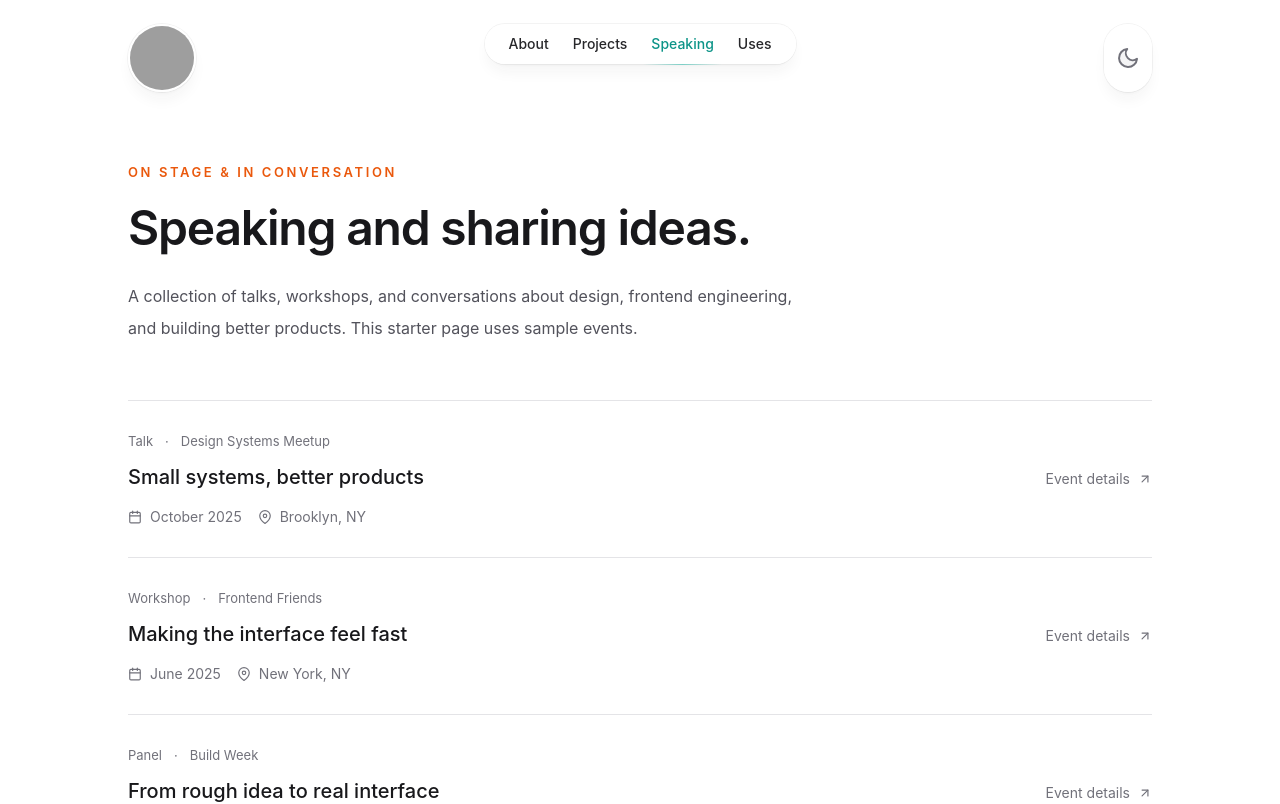
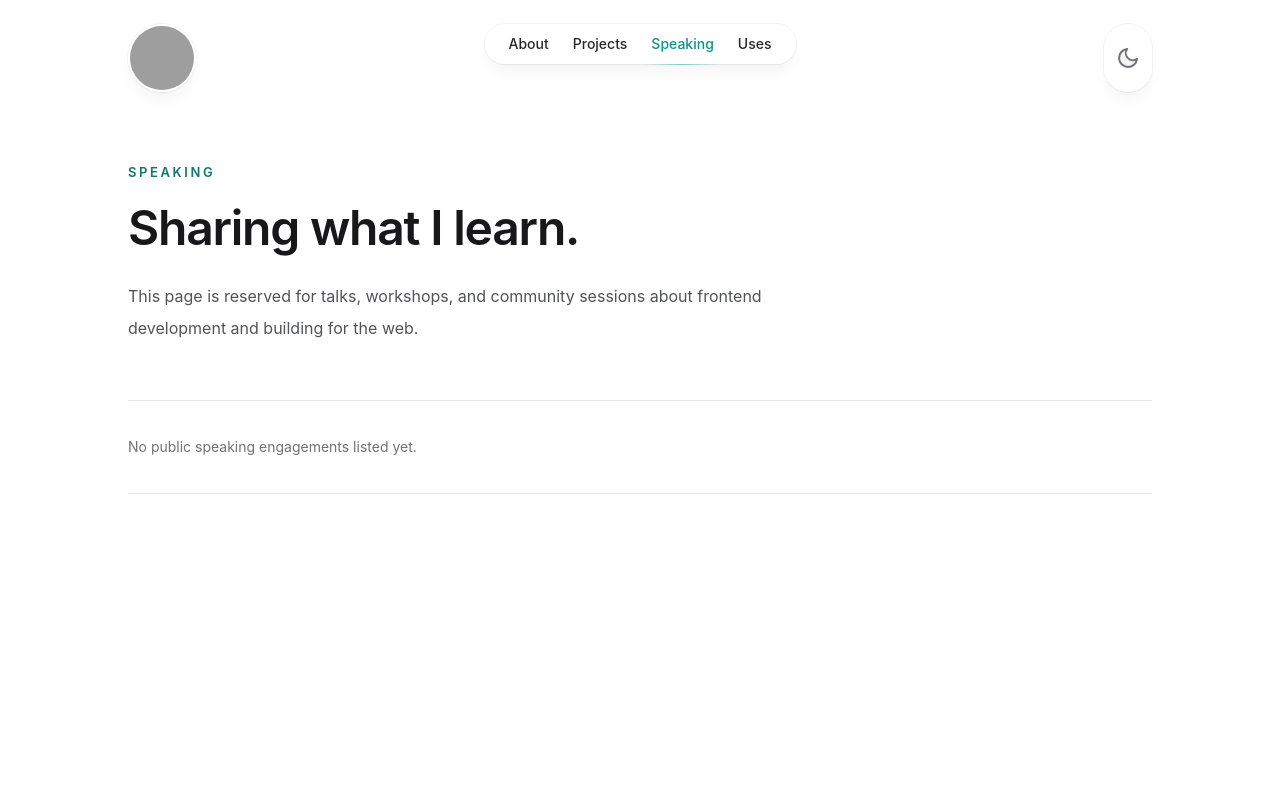
Before and after one commit to Amirsaboor/PersonalWebsite, a Next.js app: page /PersonalWebsite/speaking in a window 1280 px wide. Shown: the top 804 px of the page. Built offline with nearby package versions, Linux system fonts and the light colour scheme; grey boxes are pictures that could not be loaded.

Commit message:
Remove fictional speaking events

```diff
--- a/src/app/speaking/page.js
+++ b/src/app/speaking/page.js
@@ -1,14 +1,21 @@
 import { Container } from '@/components/Container'
-import { FiArrowUpRight, FiCalendar, FiMapPin } from 'react-icons/fi'
 
-export const metadata = { title: 'Speaking', description: 'Talks and events from Alex Morgan.' }
-
-const talks = [
-  { event: 'Design Systems Meetup', title: 'Small systems, better products', date: 'October 2025', place: 'Brooklyn, NY', type: 'Talk' },
-  { event: 'Frontend Friends', title: 'Making the interface feel fast', date: 'June 2025', place: 'New York, NY', type: 'Workshop' },
-  { event: 'Build Week', title: 'From rough idea to real interface', date: 'March 2024', place: 'Online', type: 'Panel' },
-]
+export const metadata = {
+  title: 'Speaking',
+  description: 'Speaking and community events.',
+}
 
 export default function Speaking() {
-  return <Container className="mt-16 sm:mt-24"><header className="max-w-2xl"><p className="text-xs font-semibold uppercase tracking-[0.2em] text-orange-600 dark:text-orange-400">On stage & in conversation</p><h1 className="mt-4 text-4xl font-semibold tracking-tight text-zinc-900 dark:text-zinc-100 sm:text-5xl">Speaking and sharing ideas.</h1><p className="mt-6 text-base leading-8 text-zinc-600 dark:text-zinc-400">A collection of talks, workshops, and conversations about design, frontend engineering, and building better products. This starter page uses sample events.</p></header><div className="mt-14 divide-y divide-zinc-200 border-y border-zinc-200 dark:divide-zinc-800 dark:border-zinc-800">{talks.map((talk) => <article key={talk.title} className="grid gap-4 py-7 sm:grid-cols-[1fr_auto] sm:items-center"><div><div className="flex flex-wrap items-center gap-3 text-xs text-zinc-500"><span>{talk.type}</span><span>·</span><span>{talk.event}</span></div><h2 className="mt-2 text-xl font-medium text-zinc-900 dark:text-zinc-100">{talk.title}</h2><div className="mt-3 flex flex-wrap gap-4 text-sm text-zinc-500"><span className="inline-flex items-center gap-2"><FiCalendar />{talk.date}</span><span className="inline-flex items-center gap-2"><FiMapPin />{talk.place}</span></div></div><span className="inline-flex items-center gap-2 text-sm text-zinc-500">Event details <FiArrowUpRight /></span></article>)}</div></Container>
+  return (
+    <Container className="mt-16 sm:mt-24">
+      <header className="max-w-2xl">
+        <p className="text-xs font-semibold uppercase tracking-[0.2em] text-teal-700 dark:text-teal-400">Speaking</p>
+        <h1 className="mt-4 text-4xl font-semibold tracking-tight text-zinc-900 dark:text-zinc-100 sm:text-5xl">Sharing what I learn.</h1>
+        <p className="mt-6 text-base leading-8 text-zinc-600 dark:text-zinc-400">This page is reserved for talks, workshops, and community sessions about frontend development and building for the web.</p>
+      </header>
+      <div className="mt-14 border-y border-zinc-200 py-8 dark:border-zinc-800">
+        <p className="text-sm leading-7 text-zinc-500 dark:text-zinc-400">No public speaking engagements listed yet.</p>
+      </div>
+    </Container>
+  )
 }
```
